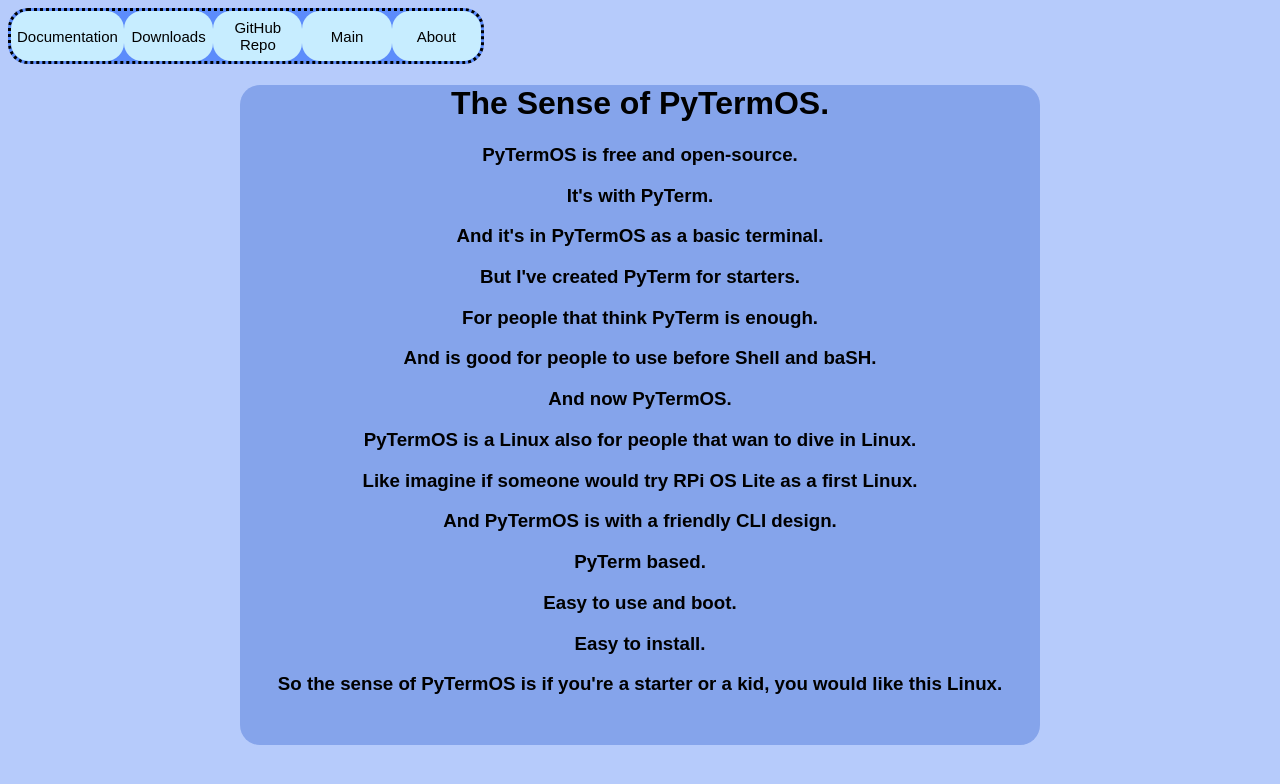
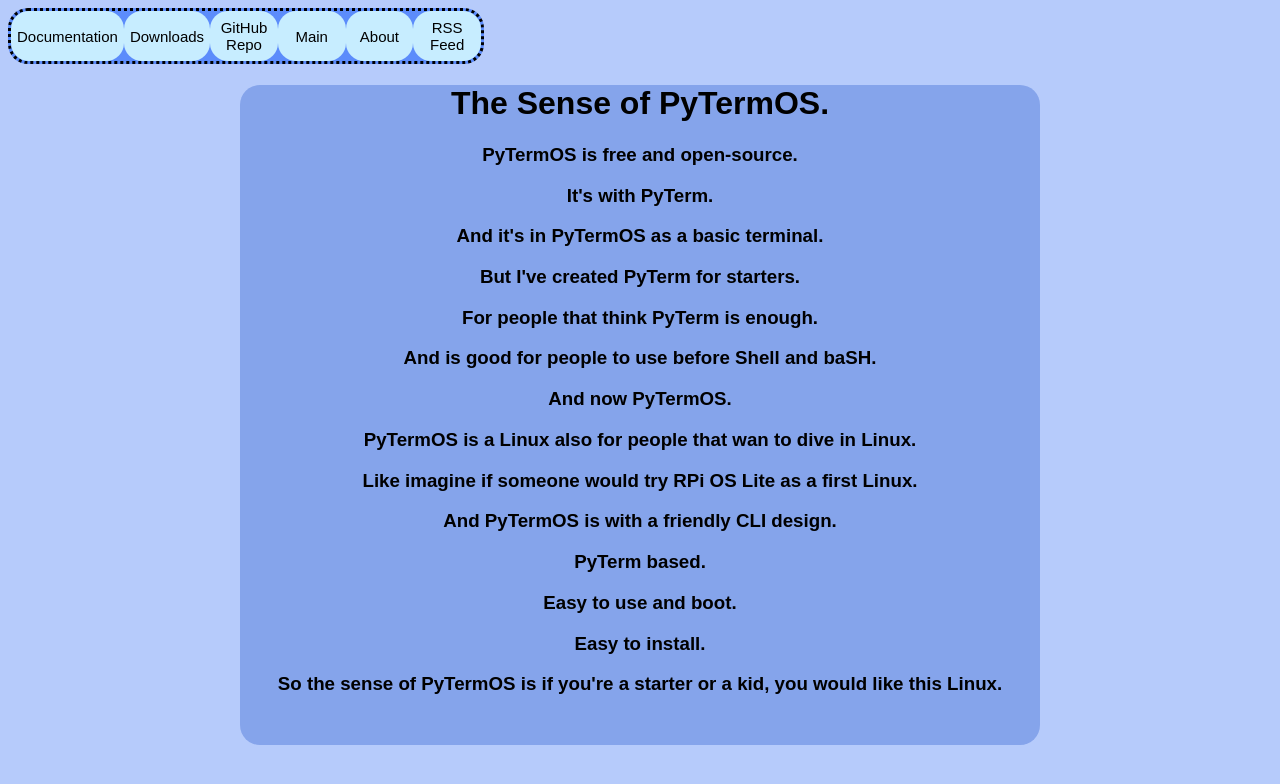
Before and after one commit to PyTermOS-Project/pytermos.com, a plain HTML site: page sense.html in a window 1280 px wide. Drawn offline with Linux system fonts and the light colour scheme; a web font is replaced by a local one.

Commit message:
RSS Feed buton adding to website

```diff
--- a/sense.html
+++ b/sense.html
@@ -17,6 +17,7 @@
             <button class="docs"><a href="https://github.com/MarkPavlenko/PyTermOS">GitHub Repo</a></button>
             <button class="docs"><a href="sense.html">Main</a></button>
             <button class="docs"><a href="about.html">About</a></button>
+            <button class="docs"><a href="https://github.com/organizations/PyTermOS-Project/markpavlenko.private.atom?token=A2GQHEY22M7CXNZLNVHGBWGEOV4P4">RSS Feed</a></button>
         </div>
     </nav>
     <center>
```
Also changed, not shown: index.html (+1 -0 lines), about.html (deleted).
